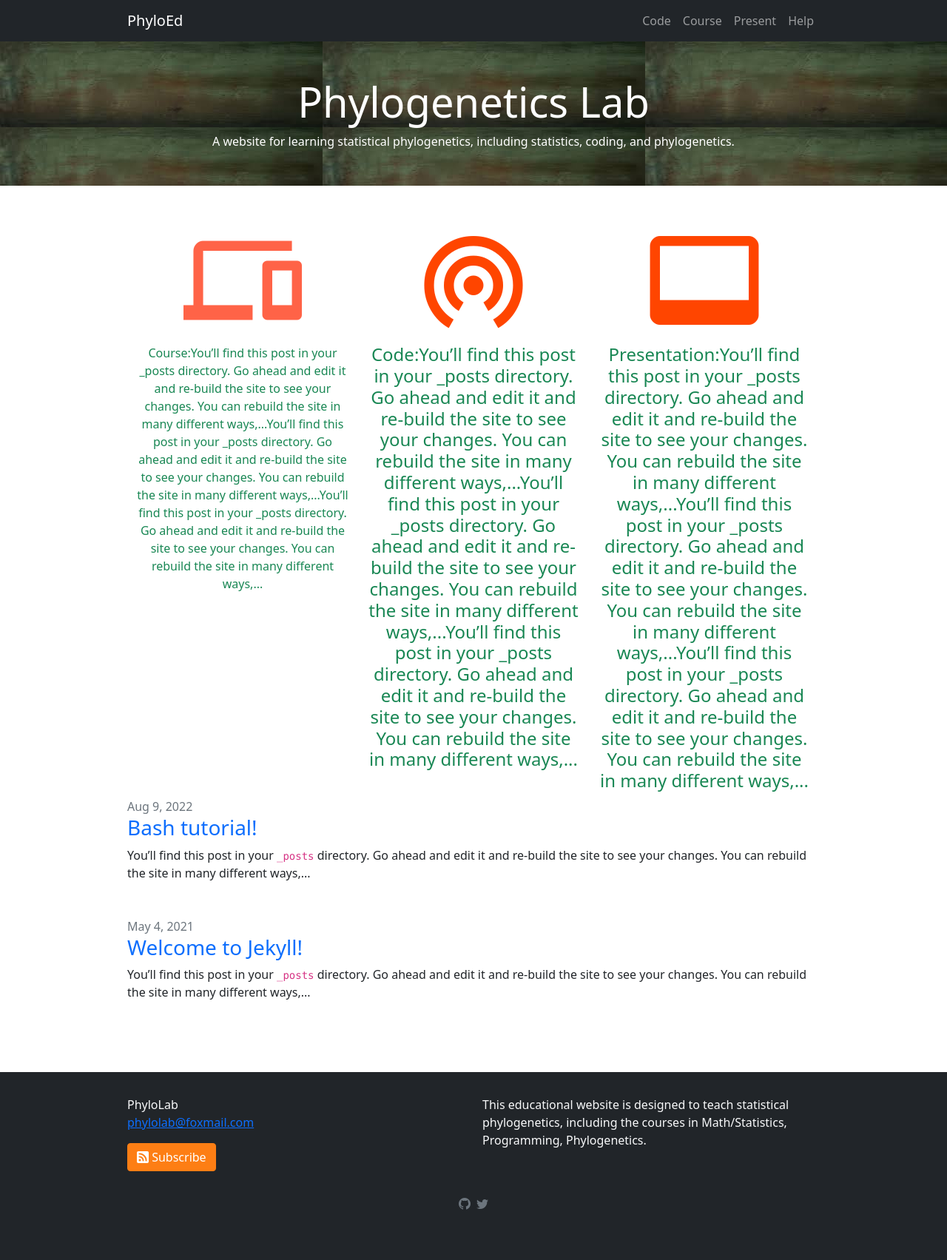
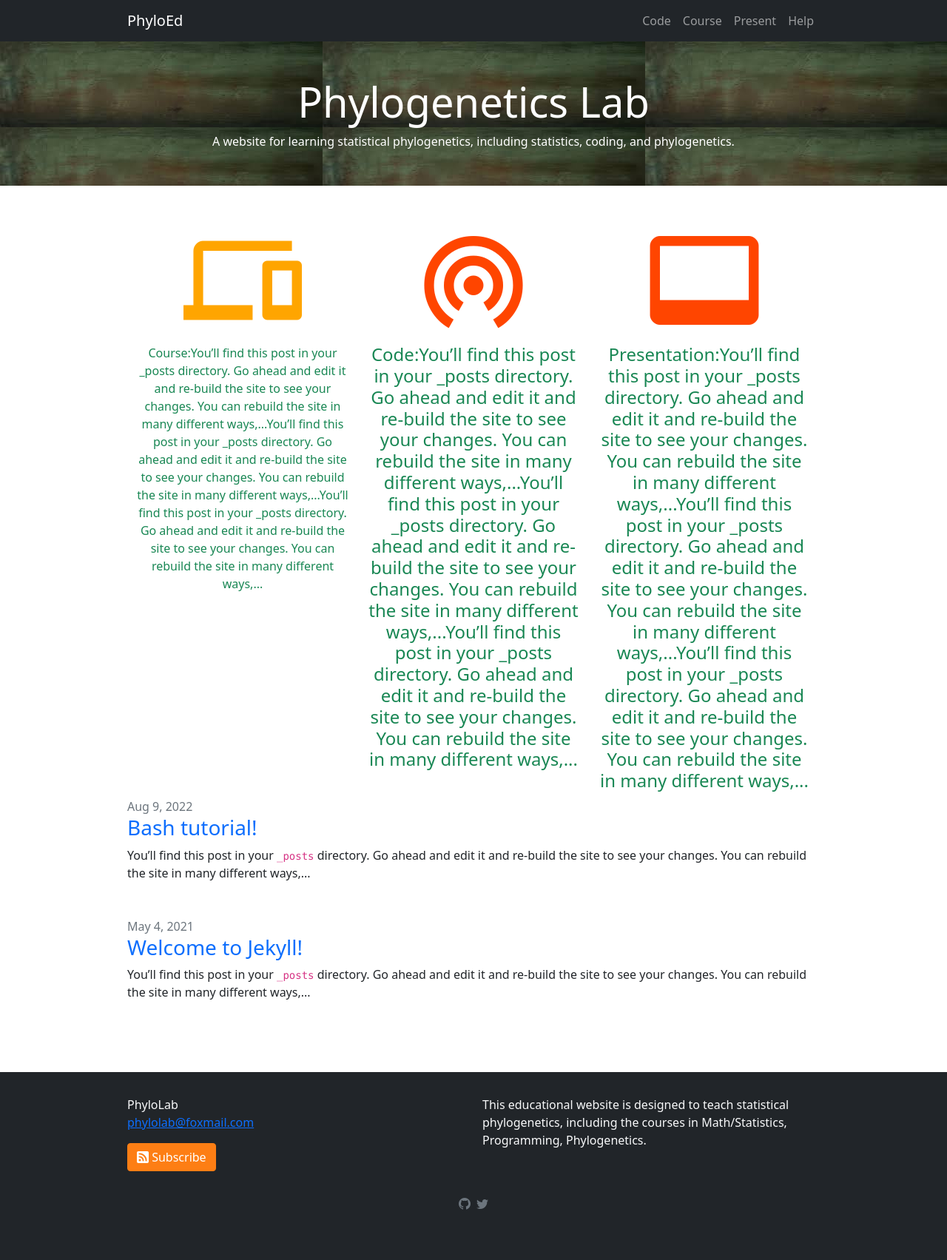
Before and after one commit to lliu1871/PhyEd, a Jekyll site: the page built from index.markdown, in a window 1280 px wide. Shown: the whole page at 74% size. Built offline with Jekyll 4.4.1, drawn with Linux system fonts in a browser that asks for light colours.

Commit message:
Update index.markdown

```diff
--- a/index.markdown
+++ b/index.markdown
@@ -8,7 +8,7 @@ layout: home
   <div class="row">
     <div class="col-sm-4 text-center text-success">
       <a href="https://teach.phylolab.net/course">
-      <i class="material-icons" style="font-size:160px;color:tomato;">devices</i>
+      <i class="material-icons" style="font-size:160px;color:orange;">devices</i>
       </a>
       <p>Course:You’ll find this post in your _posts directory. Go ahead and edit it and re-build the site to see your changes. You can rebuild the site in many different ways,...You’ll find this post in your _posts directory. Go ahead and edit it and re-build the site to see your changes. You can rebuild the site in many different ways,...You’ll find this post in your _posts directory. Go ahead and edit it and re-build the site to see your changes. You can rebuild the site in many different ways,...</p>
     </div>
```
